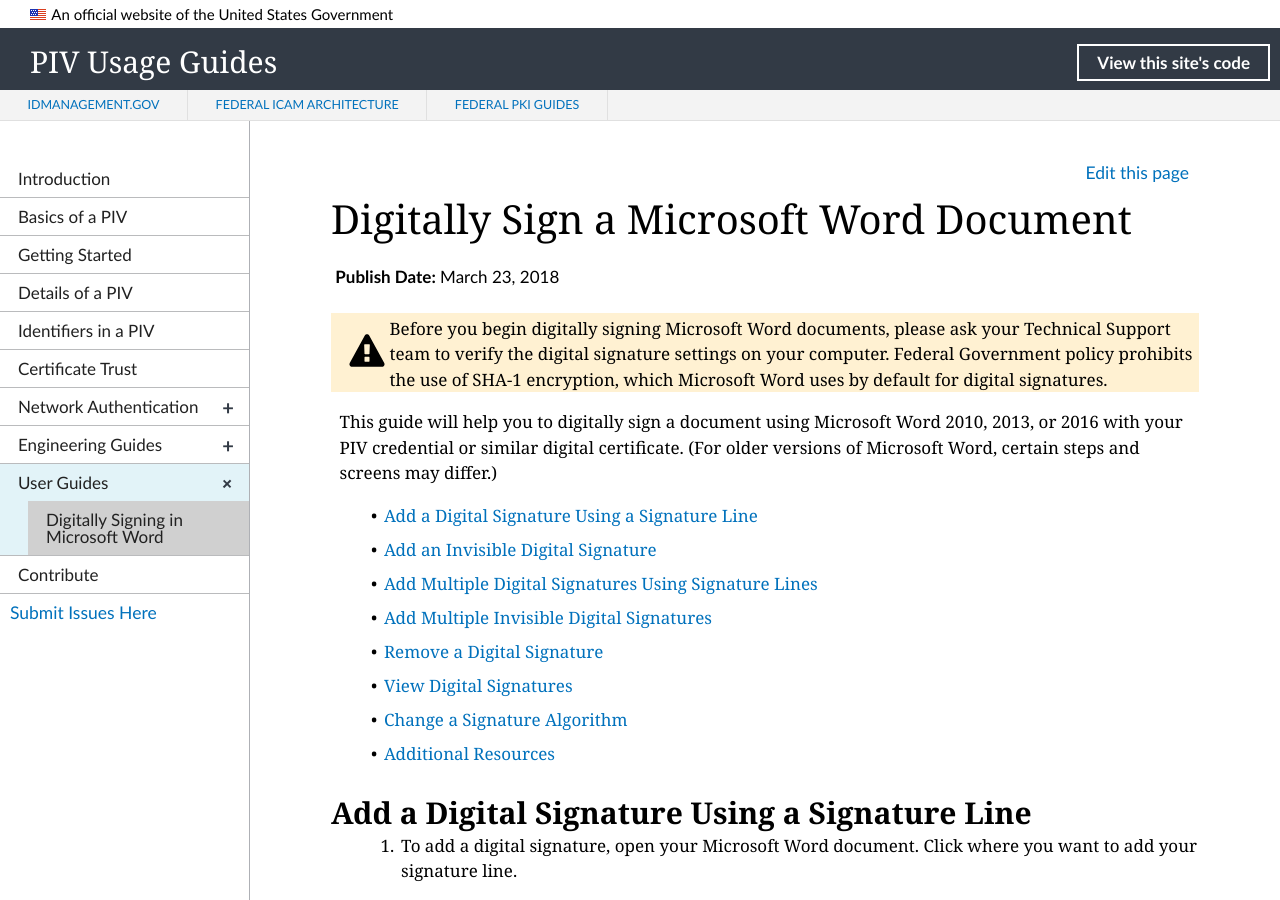
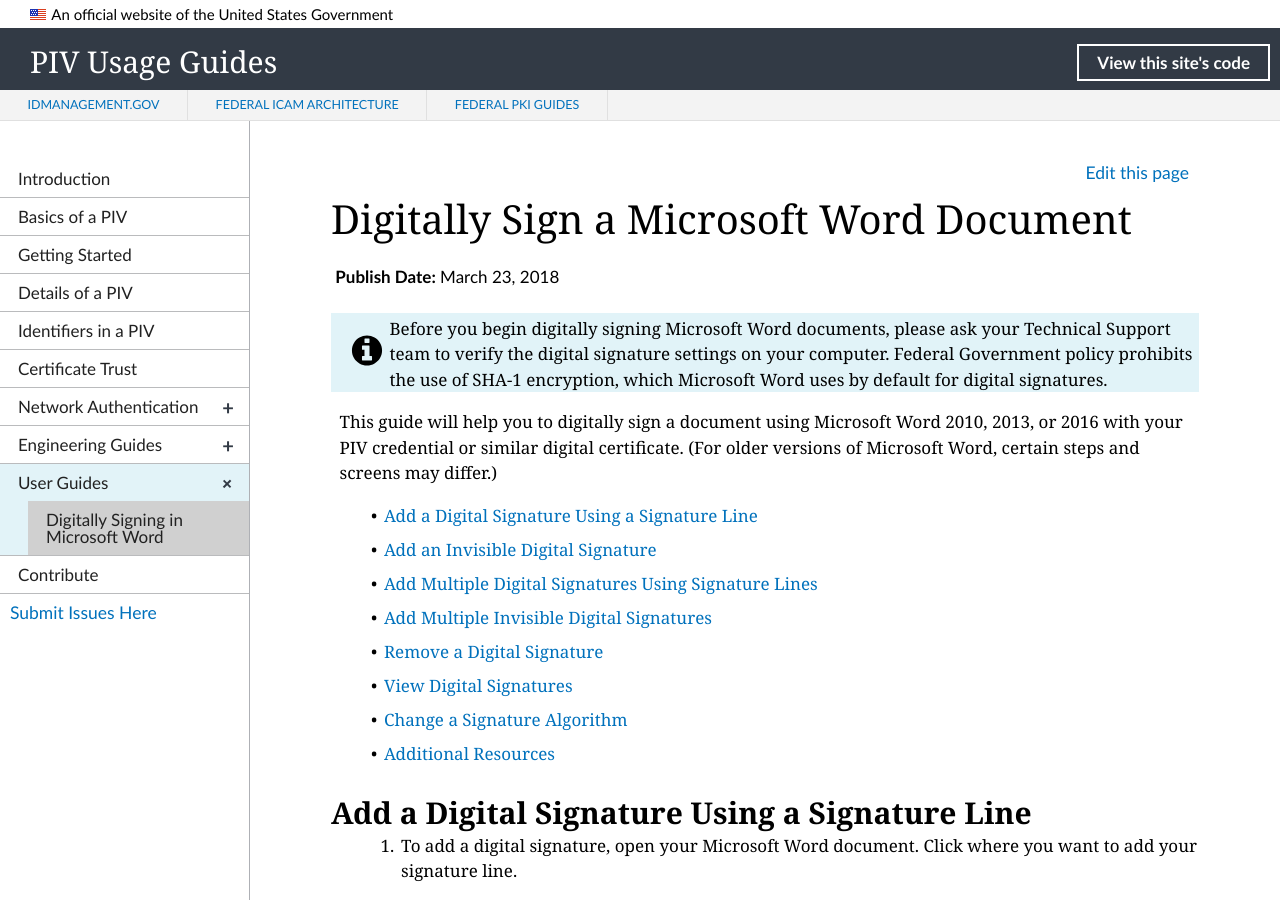
Before and after one commit to GSA/piv-guides, a Jekyll site: the page built from _userguides/01_digital_signing.md, in a window 1280 px wide and 900 px high. Built offline with Jekyll 4.4.1, drawn with Linux system fonts in a browser that asks for light colours; nearby versions of some CDN libraries; library files that are not in the unit come from our copies.

Commit message:
Update 01_digital_signing.md
Changed alert-warning to alert-info

```diff
--- a/_userguides/01_digital_signing.md
+++ b/_userguides/01_digital_signing.md
@@ -8,7 +8,7 @@
 description: This guide will help you to digitally sign a Microsoft Word document with your PIV credential or similar digital certificate.
 ---
 
-{% include alert-warning.html content="Before you begin digitally signing Microsoft Word documents, please ask your Technical Support team to verify the digital signature settings on your computer. Federal Government policy prohibits the use of SHA-1 encryption, which Microsoft Word uses by default for digital signatures." %}
+{% include alert-info.html content="Before you begin digitally signing Microsoft Word documents, please ask your Technical Support team to verify the digital signature settings on your computer. Federal Government policy prohibits the use of SHA-1 encryption, which Microsoft Word uses by default for digital signatures." %}
 
 This guide will help you to digitally sign a document using Microsoft Word 2010, 2013, or 2016 with your PIV credential or similar digital certificate. (For older versions of Microsoft Word, certain steps and screens may differ.)<br/>
 
```
